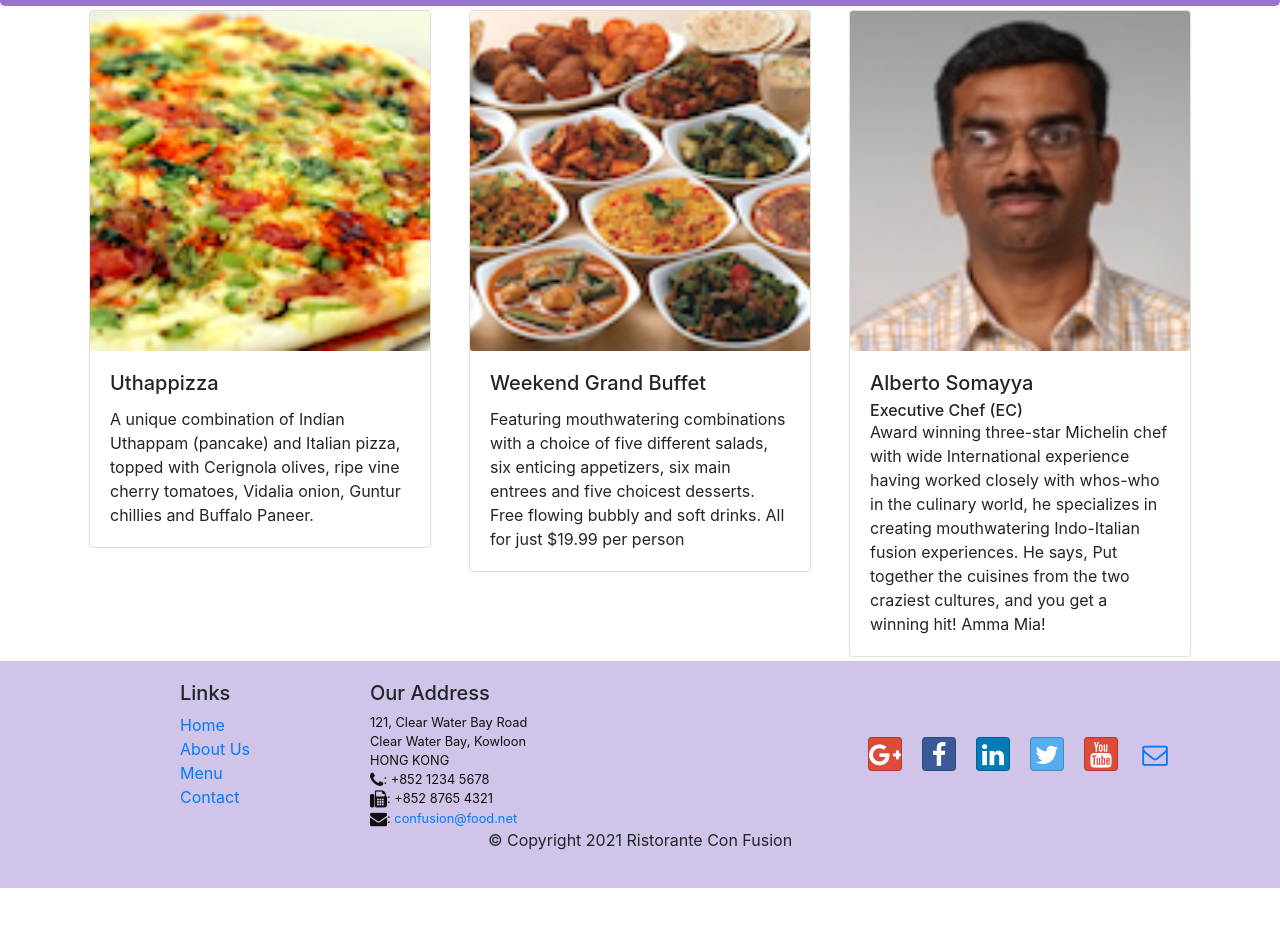
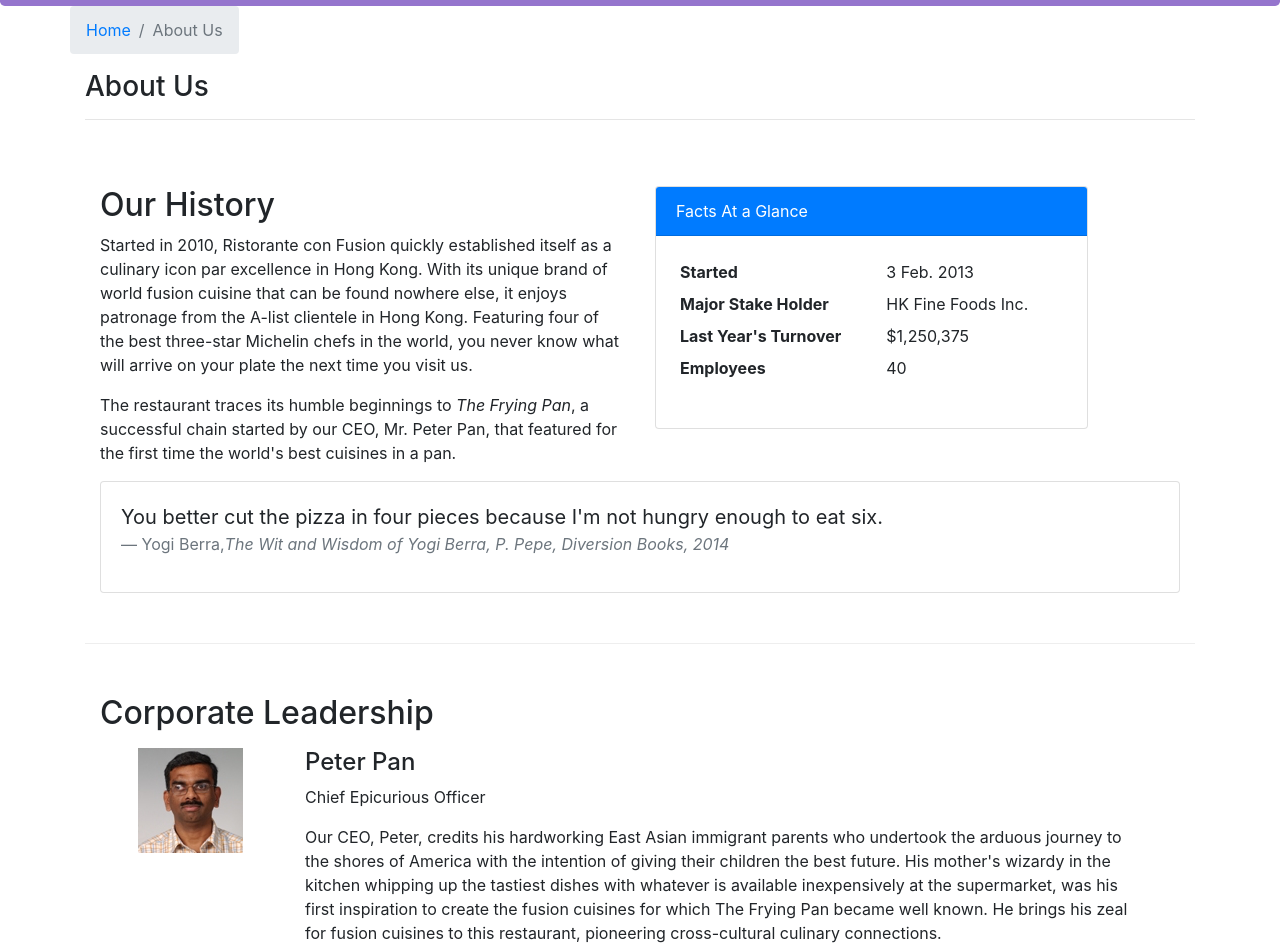
Before and after one commit to KrishanKantAgnihotri/Restaurant-front-end, a React (Create React App) app: page /aboutus in a window 1280 px wide. Before the commit this address led to /home. Shown: the part 336-1288 px from the top of the page. Before the commit the page ends 1224 px from the top, so only its background shows below. Built offline with nearby package versions, Linux system fonts and the light colour scheme.

Commit message:
AboutComponent added

```diff
--- /dev/null
+++ b/src/components/AboutComponent.js
@@ -0,0 +1,96 @@
+import React from 'react';
+import { Breadcrumb, BreadcrumbItem, Card, CardBody, CardHeader, CardSubtitle, Media } from 'reactstrap';
+import { Link } from 'react-router-dom';
+
+function RenderLeader({ leader }) {
+    return (
+        <div key={leader.id} className="col-12 mt-2">
+            <Media tag="li">
+                <div className="col-md-2">
+                    <Media left middle className="m-2">
+                        <Media object src={leader.image} alt={leader.name} />
+                    </Media>
+                </div>
+                <div className="col-md-10">
+                    <Media right className="m1-s">
+                        <Media heading>{leader.name}</Media>
+                        <Media ><p>{leader.designation}</p></Media>
+                        <p>{leader.description}</p>
+                    </Media>
+                </div>
+            </Media>
+
+        </div>
+    );
+}
+function About(props) {
+
+    const leaders = props.leaders.map((leader) => {
+        return (
+            <RenderLeader leader={leader} />
+        );
+    });
+
+    return (
+        <div className="container">
+            <div className="row">
+                <Breadcrumb>
+                    <BreadcrumbItem><Link to="/home">Home</Link></BreadcrumbItem>
+                    <BreadcrumbItem active>About Us</BreadcrumbItem>
+                </Breadcrumb>
+                <div className="col-12">
+                    <h3>About Us</h3>
+                    <hr />
+                </div>
+            </div>
+            <div className="row row-content">
+                <div className="col-12 col-md-6">
+                    <h2>Our History</h2>
+                    <p>Started in 2010, Ristorante con Fusion quickly established itself as a culinary icon par excellence in Hong Kong. With its unique brand of world fusion cuisine that can be found nowhere else, it enjoys patronage from the A-list clientele in Hong Kong.  Featuring four of the best three-star Michelin chefs in the world, you never know what will arrive on your plate the next time you visit us.</p>
+                    <p>The restaurant traces its humble beginnings to <em>The Frying Pan</em>, a successful chain started by our CEO, Mr. Peter Pan, that featured for the first time the world's best cuisines in a pan.</p>
+                </div>
+                <div className="col-12 col-md-5">
+                    <Card>
+                        <CardHeader className="bg-primary text-white">Facts At a Glance</CardHeader>
+                        <CardBody>
+                            <dl className="row p-1">
+                                <dt className="col-6">Started</dt>
+                                <dd className="col-6">3 Feb. 2013</dd>
+                                <dt className="col-6">Major Stake Holder</dt>
+                                <dd className="col-6">HK Fine Foods Inc.</dd>
+                                <dt className="col-6">Last Year's Turnover</dt>
+                                <dd className="col-6">$1,250,375</dd>
+                                <dt className="col-6">Employees</dt>
+                                <dd className="col-6">40</dd>
+                            </dl>
+                        </CardBody>
+                    </Card>
+                </div>
+                <div className="col-12">
+                    <Card>
+                        <CardBody className="bg-faded">
+                            <blockquote className="blockquote">
+                                <p className="mb-0">You better cut the pizza in four pieces because
+                                    I'm not hungry enough to eat six.</p>
+                                <footer className="blockquote-footer">Yogi Berra,
+                                    <cite title="Source Title">The Wit and Wisdom of Yogi Berra,
+                                        P. Pepe, Diversion Books, 2014</cite>
+                                </footer>
+                            </blockquote>
+                        </CardBody>
+                    </Card>
+                </div>
+            </div>
+            <div className="row row-content">
+                <div className="col-12">
+                    <h2>Corporate Leadership</h2>
+                </div>
+                <div className="col-12">
+                    {leaders}
+                </div>
+            </div>
+        </div>
+    );
+}
+
+export default About;
--- a/src/components/MainComponent.js
+++ b/src/components/MainComponent.js
@@ -3,6 +3,7 @@
 import Footer from "./FooterComponent";
 import Contact from "./ContactComponent";
 import Menu from "./MenuComponent";
+import About from "./AboutComponent";
 import { DISHES } from "../shared/dishes";
 import { COMMENTS } from "../shared/comments";
 import { LEADERS } from "../shared/leaders";
@@ -43,6 +44,7 @@
                     <Route exact path="/menu" component={() => < Menu dishes={this.state.dishes} />} />
                     <Route path="/menu/:dishId" component={DishWithId} />
                     <Route exact path="/contactus" component={Contact} />
+                    <Route path="/aboutus" component={() => <About leaders={this.state.leaders} />} />
                     <Redirect to="/home" />
                 </Switch>
                 <Footer />
--- a/src/components/MenuComponent.js
+++ b/src/components/MenuComponent.js
@@ -2,7 +2,7 @@
 import { Card, CardImg, CardImgOverlay, CardTitle, Breadcrumb, BreadcrumbItem } from "reactstrap";
 import { Link } from "react-router-dom";
 
-function RenderMenuItem({ dish, onClick }) {
+function RenderMenuItem({ dish }) {
     return (
         <Card >
             <Link to={`/menu/${dish.id}`}>
```
